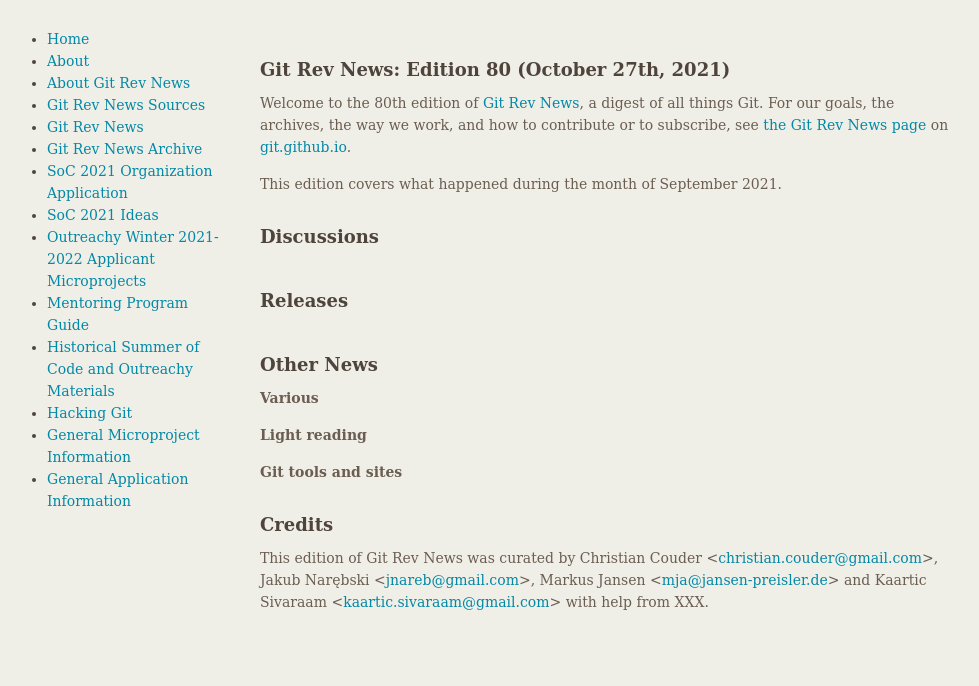
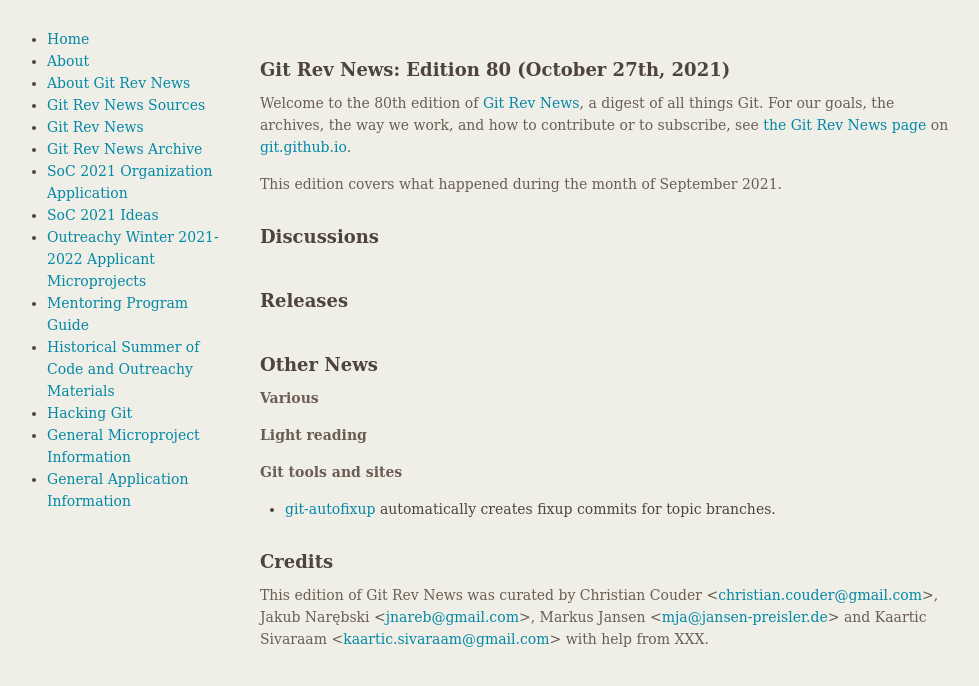
Before and after one commit to git/git.github.io, a Jekyll site: the page built from rev_news/drafts/edition-80.md, in a window 1280 px wide. Shown: the top 686 px of the page, without its empty margins (149-1128 px from the left). Built offline with Jekyll 4.4.1, drawn with Linux system fonts in a browser that asks for light colours.

Commit message:
rn-80: mention "git autofixup"
This is not exactly new, but I think it's really useful, and it has only
been mentioned on the Git list once.
That page also references two blog posts; one that goes as far as explaining
the heuristic used to assign fixup commits, and another one that introduces the
use case to beginners, see https://github.com/torbiak/git-autofixup#articles

```diff
--- a/rev_news/drafts/edition-80.md
+++ b/rev_news/drafts/edition-80.md
@@ -46,6 +46,8 @@
 
 __Git tools and sites__
 
+* [git-autofixup](https://github.com/torbiak/git-autofixup) automatically
+  creates fixup commits for topic branches.
 
 ## Credits
 
```
